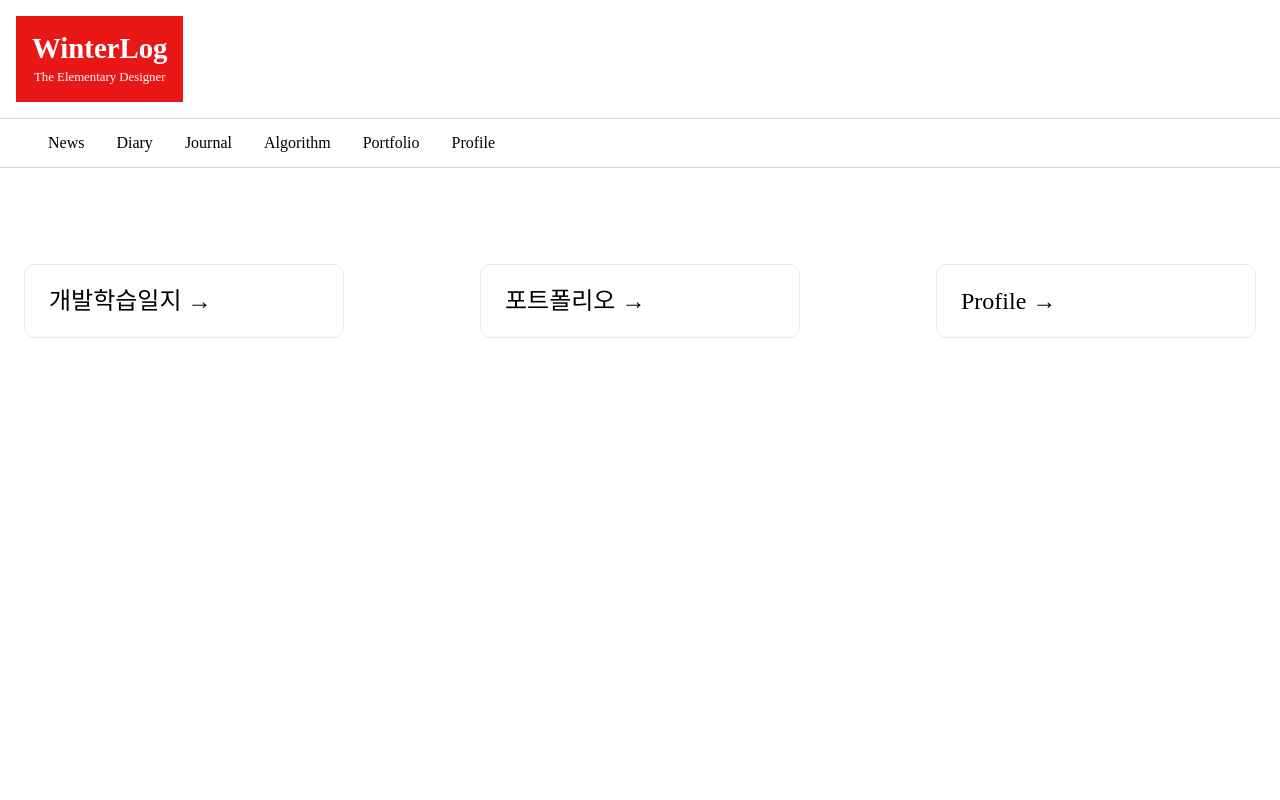
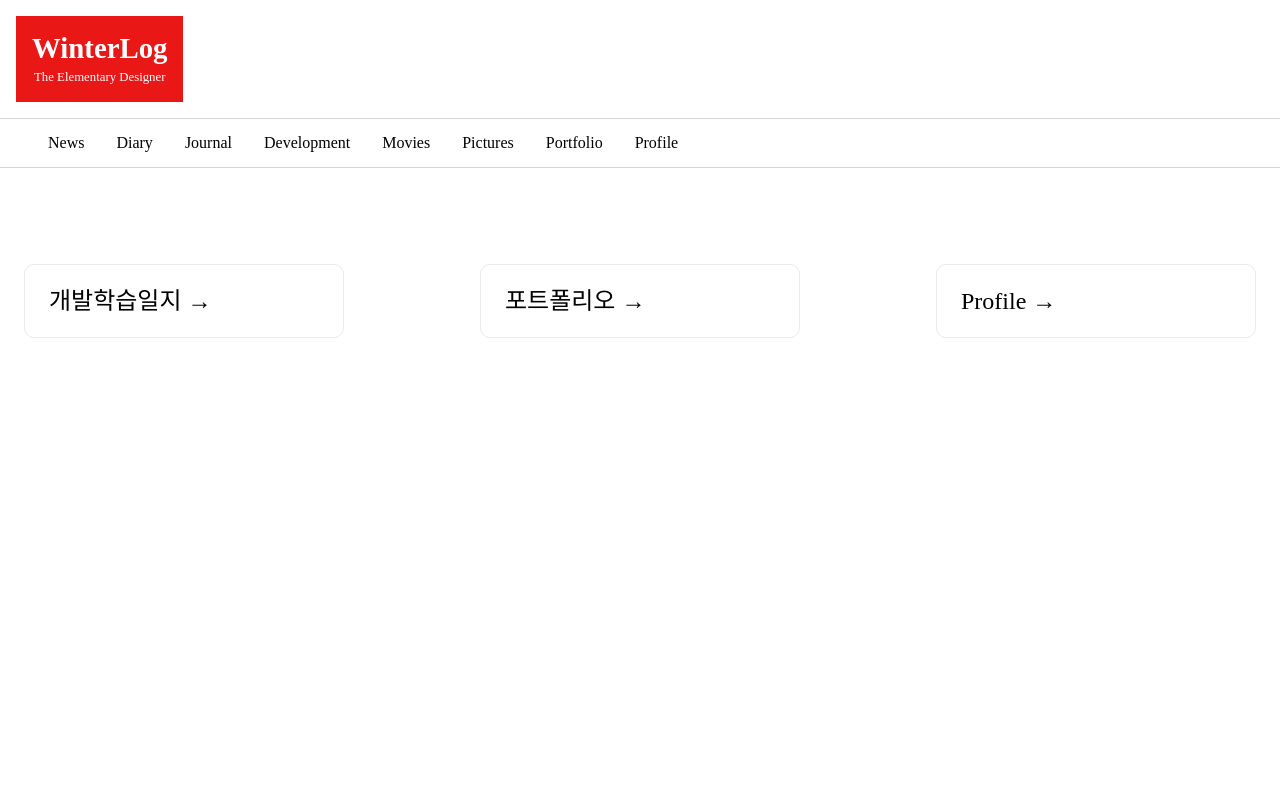
Before and after one commit to ProjectTavern/deprecated-winterguard.github.io, a Next.js app: page / in a window 1280 px wide. Shown: the top 800 px of the page. Built offline with nearby package versions, Linux system fonts and the light colour scheme.

Commit message:
adjust main menu

```diff
--- a/components/organizations/MainMenu/index.js
+++ b/components/organizations/MainMenu/index.js
@@ -15,8 +15,17 @@ const MainMenu = ({}) => (
       <Link href="/journal">Journal</Link>
     </StyledMenuItem>
     <StyledMenuItem>
+      <Link href="/development">Development</Link>
+    </StyledMenuItem>
+    <StyledMenuItem>
+      <Link href="/movies">Movies</Link>
+    </StyledMenuItem>
+    <StyledMenuItem>
+      <Link href="/pictures">Pictures</Link>
+    </StyledMenuItem>
+    {/* <StyledMenuItem>
       <Link href="/algorithm">Algorithm</Link>
-    </StyledMenuItem>
+    </StyledMenuItem> */}
     <StyledMenuItem>
       <Link href="/portfolio">Portfolio</Link>
     </StyledMenuItem>
```
